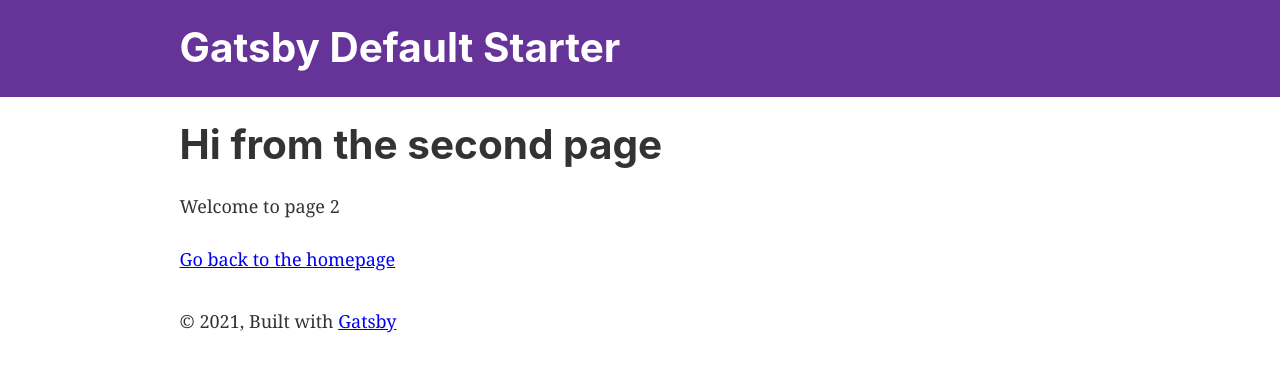
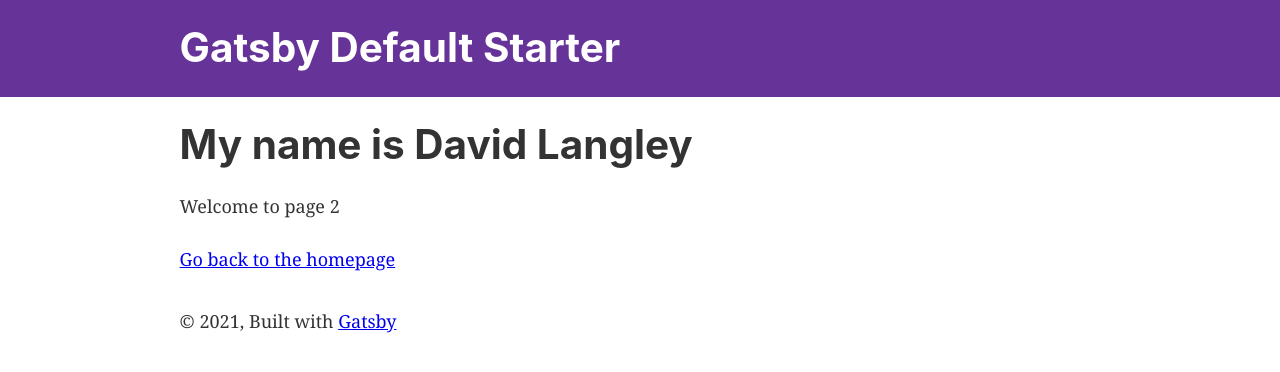
Before and after one commit to nerdhousedesign/nhd-gatsby-site, a Gatsby site: page /page-2 in a window 1280 px wide. Built offline with nearby package versions, Linux system fonts and the light colour scheme; Gatsby itself is replaced by a stand-in of ours.

Commit message:
Update page-2.js

```diff
--- a/src/pages/page-2.js
+++ b/src/pages/page-2.js
@@ -7,7 +7,7 @@ import Seo from "../components/seo"
 const SecondPage = () => (
   <Layout>
     <Seo title="Page two" />
-    <h1>Hi from the second page</h1>
+    <h1>My name is David Langley</h1>
     <p>Welcome to page 2</p>
     <Link to="/">Go back to the homepage</Link>
   </Layout>
```
